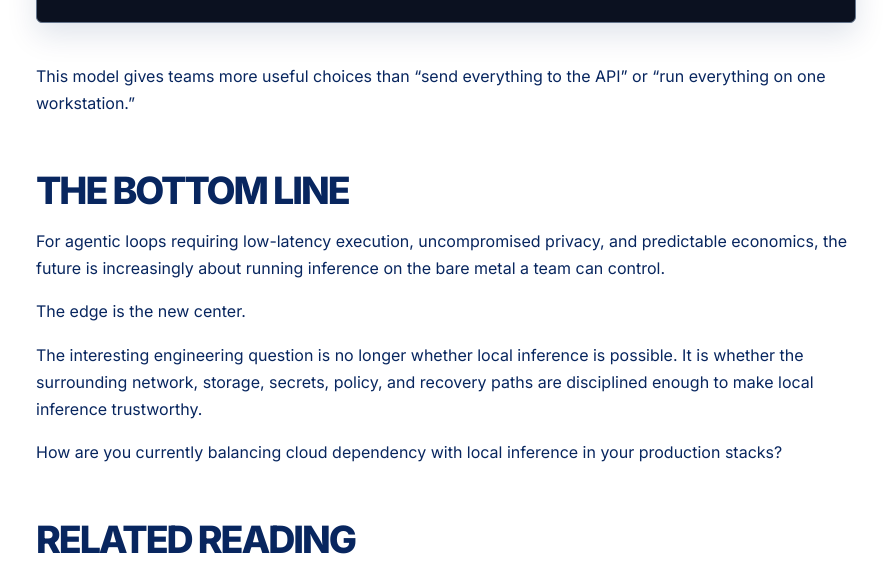
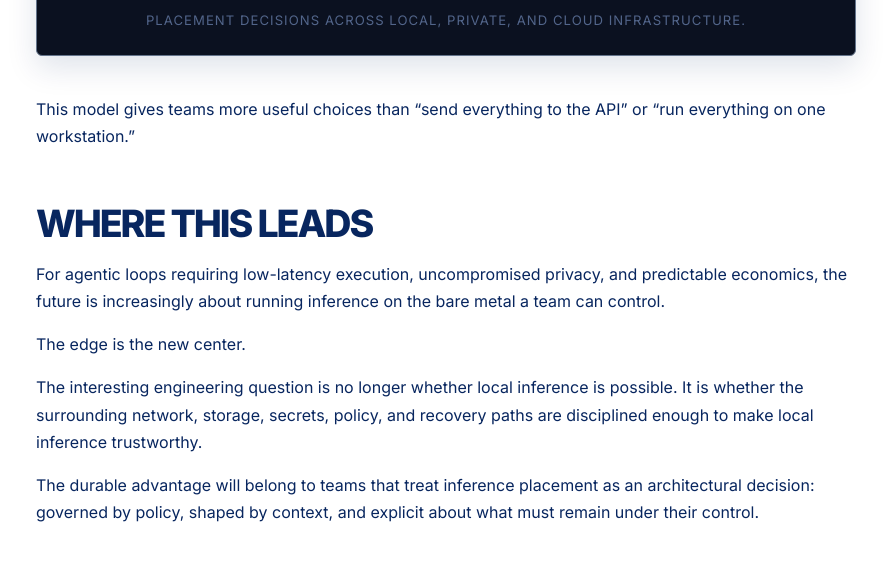
Before and after one commit to kieferwaight/kieferwaight.com, an Astro site: page /writing/local-first-ai in a window 1280 px wide. Shown: the part 4677-5241 px from the top of the page, without its empty margins (194-1085 px from the left). Built offline with nearby package versions, Linux system fonts and the light colour scheme; Astro itself is replaced by a stand-in of ours.

Commit message:
Add local-first AI content handling and update styles for improved layout

```diff
--- a/src/components/ContentPage.astro
+++ b/src/components/ContentPage.astro
@@ -6,11 +6,12 @@ const { Content } = await render(entry);
 const isIndex = entry.id === 'index';
 const isTelemetryDeepDive = entry.id.startsWith('industrial-telemetry/');
 const isResume = entry.id === 'resume';
+const isLocalFirstAi = entry.id === 'local-first-ai';
 const isArticle = ['Article', 'BlogPosting', 'TechArticle'].includes(entry.data.schema_type);
 const displayTitle = entry.data.display_title ?? entry.data.title.replace(/\s+\|\s+.*$/, '');
 const formattedDate = entry.data.date_published ? new Intl.DateTimeFormat('en-US', { month: 'short', year: 'numeric' }).format(entry.data.date_published) : null;
 ---
 <SiteLayout title={entry.data.title} description={entry.data.description ?? entry.data.title} type={entry.data.schema_type === 'BlogPosting' || entry.data.schema_type === 'TechArticle' ? 'article' : 'website'} published={entry.data.date_published} image={entry.data.og_image}>
   <header class:list={["page-intro", { "article-header": isArticle }]}><span class="eyebrow">{section || 'Field notes'}</span><h1>{displayTitle}</h1><p>{entry.data.description}</p>{isArticle && <div class="article-meta"><span class="author">By {entry.data.author_name || 'Kiefer Waight'}</span>{formattedDate && <span>{formattedDate}</span>}<span>{section || 'Field notes'}</span></div>}</header>
-  <article class:list={["content-shell", { "index-content": isIndex, "telemetry-deep-dive": isTelemetryDeepDive, "resume-content": isResume }]}><Content /></article>
+  <article class:list={["content-shell", { "index-content": isIndex, "telemetry-deep-dive": isTelemetryDeepDive, "resume-content": isResume, "local-first-ai-content": isLocalFirstAi }]}><Content /></article>
 </SiteLayout>
--- a/src/content/writing/local-first-ai.md
+++ b/src/content/writing/local-first-ai.md
@@ -94,11 +94,11 @@ The cloud still has a place for massive batch training, elastic capacity, shared
 
 The question is where a particular request should execute, based on sensitivity, latency, cost, model size, availability, and the consequences of moving its context.
 
-<figure class="diagram-figure"><img src="/diagrams/writing-local-first-ai-md-02.svg" alt="writing local first ai md 02 architecture diagram" loading="lazy" decoding="async" /></figure>
+<figure class="diagram-figure"><img src="/diagrams/writing-local-first-ai-md-02.svg" alt="Decision boundary between local inference, private mesh services, and cloud workloads" loading="lazy" decoding="async" /><figcaption>Placement decisions across local, private, and cloud infrastructure.</figcaption></figure>
 
 This model gives teams more useful choices than “send everything to the API” or “run everything on one workstation.”
 
-## The bottom line
+## Where this leads
 
 For agentic loops requiring low-latency execution, uncompromised privacy, and predictable economics, the future is increasingly about running inference on the bare metal a team can control.
 
@@ -106,7 +106,7 @@ The edge is the new center.
 
 The interesting engineering question is no longer whether local inference is possible. It is whether the surrounding network, storage, secrets, policy, and recovery paths are disciplined enough to make local inference trustworthy.
 
-How are you currently balancing cloud dependency with local inference in your production stacks?
+The durable advantage will belong to teams that treat inference placement as an architectural decision: governed by policy, shaped by context, and explicit about what must remain under their control.
 
 ## Related reading
 
--- a/src/styles/global.css
+++ b/src/styles/global.css
@@ -492,6 +492,14 @@ main {
 .content-shell a:focus-visible {
     outline: 2px solid var(--accent);
     outline-offset: 3px;
+}
+
+.content-shell li::marker {
+    color: var(--muted);
+}
+
+.local-first-ai-content .code-copy {
+    display: none;
 }
 
 .content-shell img {
```
Also changed, not shown: 1 other file.
